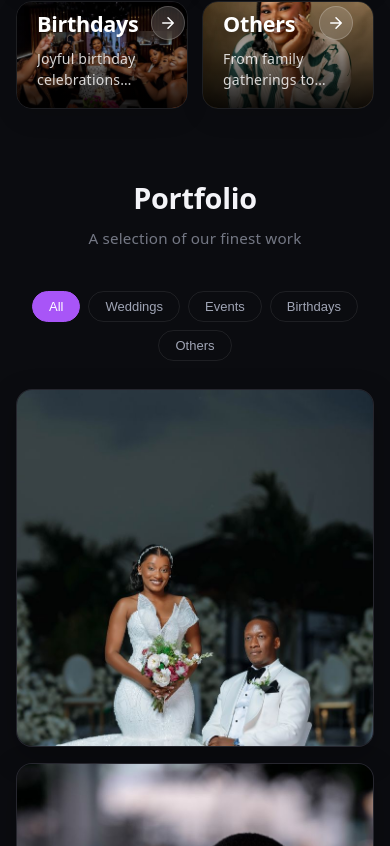
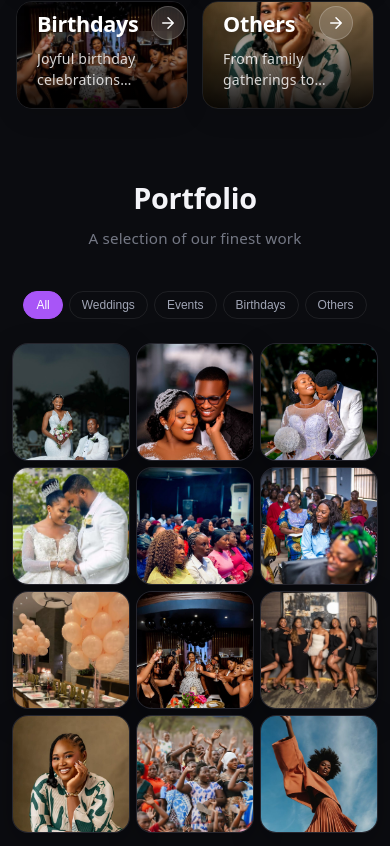
Before and after one commit to Ekemzzz/Photo-website, a React (Vite) app: page / in a window 390 px wide. Shown: the part 938-1784 px from the top of the page. Built offline with nearby package versions, Linux system fonts and the light colour scheme.

Commit message:
update portfolio grid layout for better responsiveness and add new fashion image

```diff
--- a/src/App.css
+++ b/src/App.css
@@ -740,29 +740,41 @@
 
 @media (max-width: 640px) {
   .portfolio__grid {
-    grid-template-columns: repeat(2, 1fr);
-    gap: 20px;
+    grid-template-columns: repeat(3, 1fr);
+    gap: 8px;
+  }
+
+  .gallery-item,
+  .gallery-item--square {
+    aspect-ratio: 1 / 1;
+    border-radius: 8px;
   }
 }
 
 @media (max-width: 480px) {
   .portfolio {
-    padding: 48px 16px;
+    padding: 48px 12px;
   }
 
   .portfolio__grid {
-    grid-template-columns: 1fr;
-    gap: 16px;
+    grid-template-columns: repeat(3, 1fr);
+    gap: 6px;
+  }
+
+  .gallery-item,
+  .gallery-item--square {
+    aspect-ratio: 1 / 1;
+    border-radius: 6px;
   }
 
   .portfolio__filters {
-    gap: 8px;
-    margin-bottom: 28px;
+    gap: 6px;
+    margin-bottom: 24px;
   }
 
   .portfolio__filter-btn {
-    padding: 7px 16px;
-    font-size: 13px;
+    padding: 6px 12px;
+    font-size: 12px;
   }
 }
 
@@ -775,7 +787,7 @@
   background: var(--card-bg, #13141c);
   border: 1px solid rgba(255, 255, 255, 0.08);
   box-shadow: 0 10px 30px rgba(0, 0, 0, 0.25);
-  aspect-ratio: 4 / 3;
+  aspect-ratio: 1 / 1;
   transition: transform 0.35s cubic-bezier(0.25, 1, 0.5, 1), box-shadow 0.35s ease, border-color 0.35s ease;
 }
 
--- a/src/data/portfolio.js
+++ b/src/data/portfolio.js
@@ -5,7 +5,6 @@ const portfolioImages = [
     alt: 'Traditional wedding celebration shot',
     category: 'weddings',
     objectPosition: 'top',
-    forceSquare: true,
   },
   {
     id: 2,
@@ -13,7 +12,6 @@ const portfolioImages = [
     alt: 'Bridal portrait and moments',
     category: 'weddings',
     objectPosition: 'top',
-    forceSquare: true,
   },
   {
     id: 3,
@@ -21,7 +19,6 @@ const portfolioImages = [
     alt: 'Wedding ceremony portrait',
     category: 'weddings',
     objectPosition: 'top',
-    forceSquare: true,
   },
   {
     id: 301,
@@ -29,7 +26,6 @@ const portfolioImages = [
     alt: 'Luxury wedding gallery shot',
     category: 'weddings',
     objectPosition: 'top',
-    forceSquare: true,
   },
   {
     id: 4,
@@ -73,6 +69,12 @@ const portfolioImages = [
     alt: 'Special moments photography',
     category: 'others',
   },
+  {
+    id: 12,
+    src: '/images/fashion/fashion-1.jpg',
+    alt: 'Fashion & portrait creative shoot',
+    category: 'others',
+  },
 ]
 
 export default portfolioImages
```
